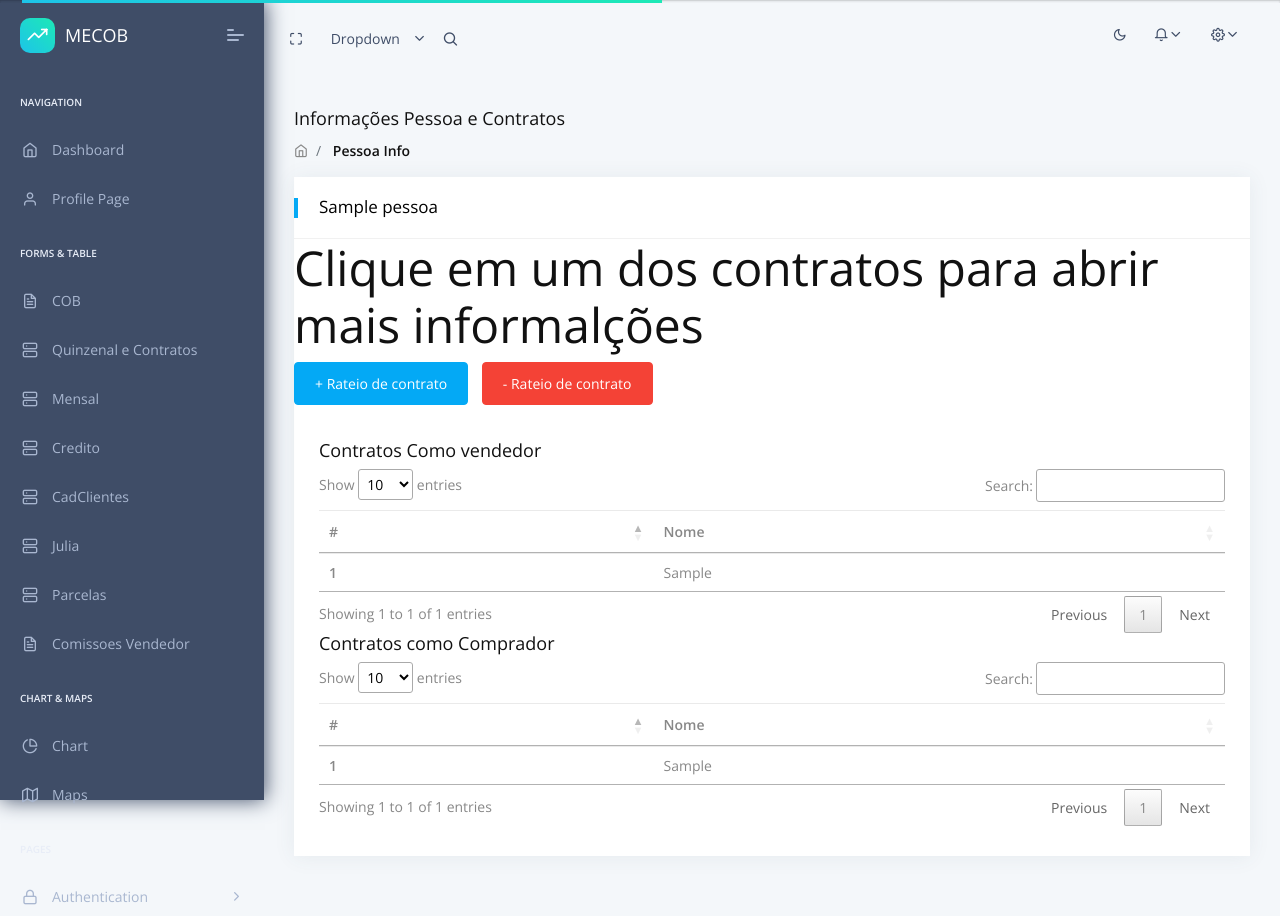
After one commit to tiagond17/mecob_mar23, a Django app: template apps/templates/home/pessoa_info.html in a window 1280 px wide. The commit adds this page. Run offline with Django 3.2, Linux system fonts and the light colour scheme; the template is opened without the code that fills it: most values are stand-ins (such as "Sample title", 1, 10 or a date in 2020); parts of the project's set-up code (start-up, migrations or seed data) failed here and were passed over; some libraries are stand-ins or nearby versions.

Commit message:
pessoa_info, sera usado no futuro para detalhar as pessoas e seus contratos vinculados como comprador e vendedor

```diff
--- /dev/null
+++ b/apps/templates/home/pessoa_info.html
@@ -0,0 +1,115 @@
+{% extends "layouts/base.html" %}
+{% block title %} Page Blank {% endblock title %}
+
+<!-- Specific CSS goes HERE -->
+{% block stylesheets %}{% endblock stylesheets %}
+{% block content %}
+
+<!-- [ Main Content ] start -->
+<div class="pcoded-main-container">
+  <div class="pcoded-wrapper">
+    <div class="pcoded-content">
+      <div class="pcoded-inner-content">
+        <!-- [ breadcrumb ] start -->
+        <div class="page-header">
+          <div class="page-block">
+            <div class="row align-items-center">
+              <div class="col-md-12">
+                <div class="page-header-title">
+                  <h5 class="m-b-10">Informações Pessoa e Contratos</h5>
+                </div>
+                <ul class="breadcrumb">
+                  <li class="breadcrumb-item">
+                    <a href="/"><i class="feather icon-home"></i></a>
+                  </li>
+                  <li class="breadcrumb-item">
+                    <a href="javascript:">Pessoa Info</a>
+                  </li>
+                </ul>
+              </div>
+            </div>
+          </div>
+        </div>
+        <!-- [ breadcrumb ] end -->
+        <div class="main-body">
+          <div class="page-wrapper">
+            <!-- [ Main Content ] start -->
+            <div class="row">
+              <div class="col-sm-12">
+                <div class="card">
+                  <div class="card-header">
+                    <h5>{{pessoa}}</h5>
+                  </div>
+                  <div>
+                    <h1>Clique em um dos contratos para abrir mais informalções</h1>
+                    <button class="btn btn-primary">+ Rateio de contrato</button>
+                    <button class="btn btn-danger">- Rateio de contrato</button>
+                  </div>
+                  <div class="card-block">
+                    <div>
+                      <h5>Contratos Como vendedor</h5>
+                      <div class="table-responsive">
+                        <table id="table-contrato-pessoa" class="table table-hover">
+                          <thead>
+                            <tr>
+                              <th>#</th>
+                              <th>Nome</th>
+                            </tr>
+                          </thead>
+                          <tbody>
+                            {% for contrato_como_vendedor in pessoa.contratos_como_vendedor.all %}
+                            <tr>
+                                <th>{{forloop.counter}}</th>
+                                <td>{{contrato_como_vendedor}}</td>
+                              </tr>
+                            {% endfor %}
+                          </tbody>
+                        </table>
+                      </div>
+
+                      <h5>Contratos como Comprador</h5>
+                      <div class="table-responsive">
+                        <table id="table-contrato-pessoa-comprador" class="table table-hover">
+                          <thead>
+                            <tr>
+                              <th>#</th>
+                              <th>Nome</th>
+                            </tr>
+                          </thead>
+                          <tbody>
+                            {% for contrato_como_comprador in pessoa.contratos_como_comprador.all %}
+                            <tr>
+                                <th>{{forloop.counter}}</th>
+                                <td>{{contrato_como_comprador}}</td>
+                              </tr>
+                            {% endfor %}
+                          </tbody>
+                        </table>
+                      </div>
+                    </div>
+                  </div>
+                </div>
+              </div>
+            </div>
+            <!-- [ Main Content ] end -->
+          </div>
+        </div>
+      </div>
+    </div>
+  </div>
+</div>
+<!-- [ Main Content ] end -->
+
+{% endblock content %}
+
+<!-- Specific Page JS goes HERE  -->
+{% block javascripts %}
+<script>
+  $(document).ready(function(){
+    $('#table-contrato-pessoa').DataTable();
+  })
+  $(document).ready(function(){
+    $('#table-contrato-pessoa-comprador').DataTable();
+  })
+</script>
+{% endblock javascripts %}
--- a/apps/templates/home/tbl_bootstrap.html
+++ b/apps/templates/home/tbl_bootstrap.html
@@ -159,6 +159,7 @@
                       <table class="table table-hover" id="table-contratos">
                         <thead>
                           <tr>
+                            <th>Repasse Retido</th>
                             <th>Vendedor ID</th>
                             <th>Nome Vendedor</th>
                             <th>Dia 1</th>
@@ -186,6 +187,7 @@
                         <tbody>
                           {% for querie in sql %}
                             <tr>
+                              <td>R$: 0</td>
                               <th>{{querie.0}}</th>
                               <th>{{querie.1}}</th>
                               <td>{{querie.2}}</td>
@@ -226,7 +228,7 @@
                     <form action="{% url 'home:consulta_por_data' %}" method="post">
                       {% csrf_token %}
                       <p>filtrar de
-                        <input type="date" name="data-inicio" id="data-inicio" value="2022-08-01">
+                        <input  type="date" name="data-inicio" id="data-inicio" value="2022-08-01">
                          até
                         <input type="date" name="data-fim" id="data-fim" value="2022-08-21">
                         <button class="btn btn-primary">Filtrar</button>
--- a/apps/templates/includes/sidebar.html
+++ b/apps/templates/includes/sidebar.html
@@ -110,19 +110,19 @@
           <a href="/tbl_credito_cessao.html" class="nav-link"
             ><span class="pcoded-micon"
               ><i class="feather icon-server"></i></span
-            ><span class="pcoded-mtext">Credito Cessao</span></a
+            ><span class="pcoded-mtext">Credito</span></a
           >
         </li>
-        <li
+        <!-- <li
           data-username="Table bootstrap datatable footable"
           class="nav-item {% if 'tbl_debito_cessao' in segment %} active {% endif %}"
         >
           <a href="/tbl_debito_cessao.html" class="nav-link"
             ><span class="pcoded-micon"
               ><i class="feather icon-server"></i></span
-            ><span class="pcoded-mtext">Debito Cessao</span></a
+            ><span class="pcoded-mtext">Debito</span></a
           >
-        </li>
+        </li> -->
         <li
           data-username="Table bootstrap datatable footable"
           class="nav-item {% if 'cad_clientes_table_bootstrap' in segment %} active {% endif %}"
--- a/apps/templates/layouts/base.html
+++ b/apps/templates/layouts/base.html
@@ -3,7 +3,7 @@
 
 <head>
     <title>
-        Django Datta Able - {% block title %}{% endblock %} | AppSeed
+        MECOB - {% block title %}{% endblock %}
     </title>
     <!-- HTML5 Shim and Respond.js IE11 support of HTML5 elements and media queries -->
     <!-- WARNING: Respond.js doesn't work if you view the page via file:// -->
```
Also changed, not shown: apps/home/views.py (+39 -10 lines), apps/templates/home/tbl_julia_bootstrap.html (+38 -5 lines), apps/templates/home/tbl_mensal_bootstrap.html (+33 -29 lines).
